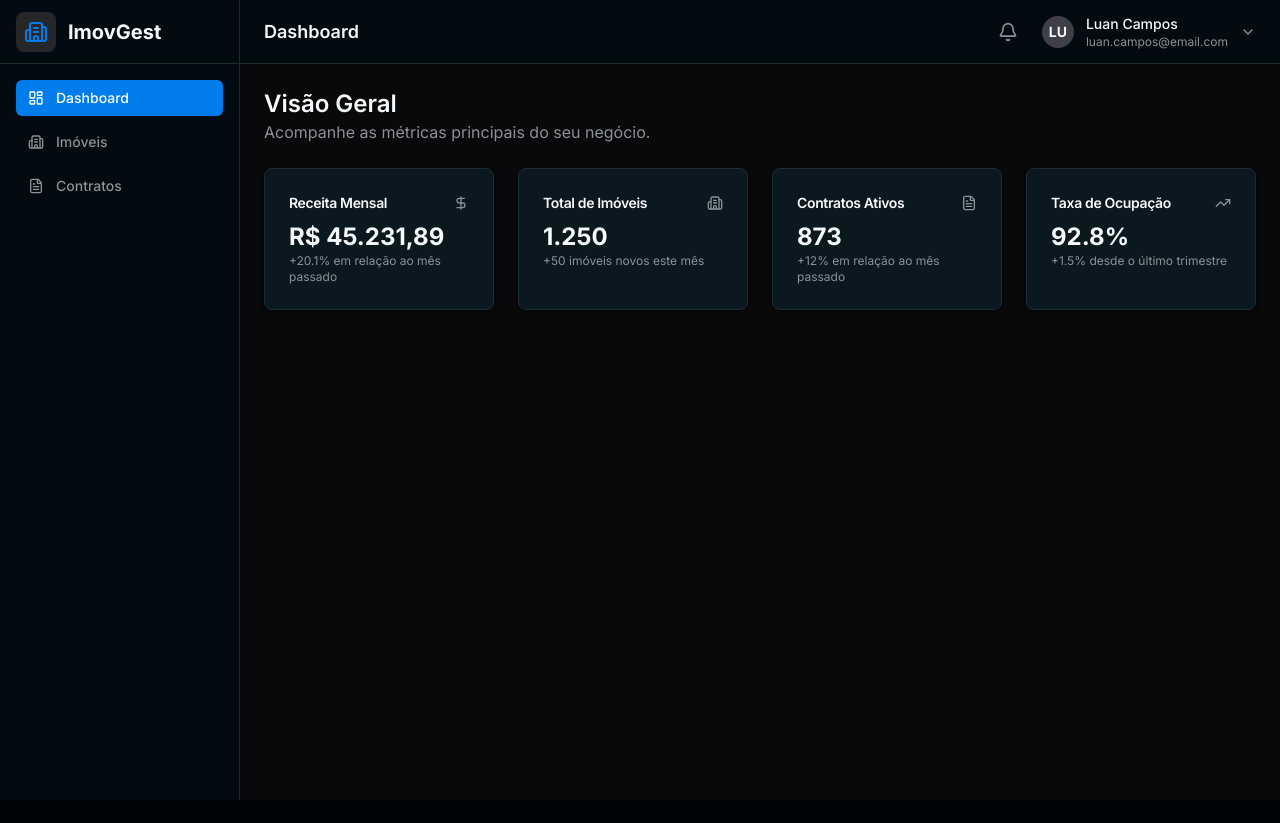
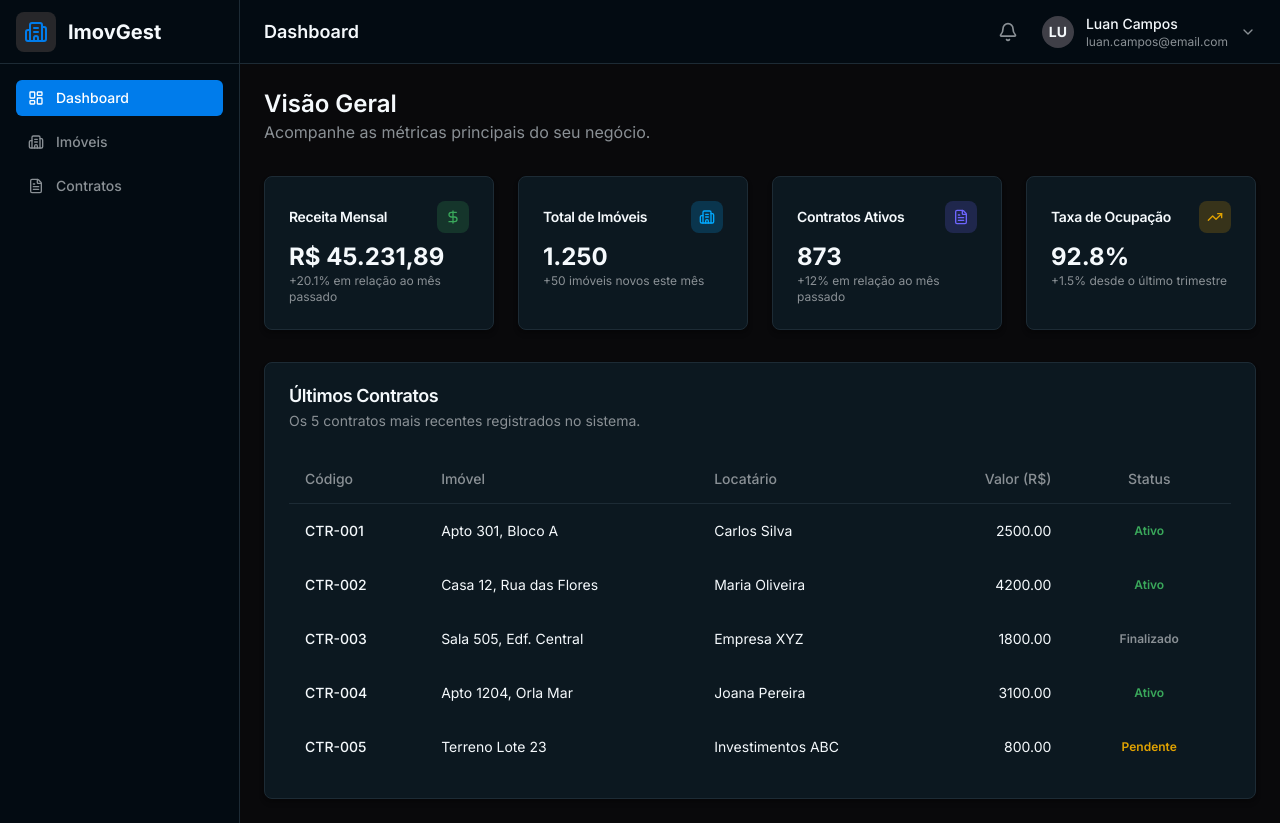
Before and after one commit to luanfcampos/gestao-imobiliaria, a Next.js app: page /dashboard in a window 1280 px wide. Before the commit the page ends 800 px from the top, so only its background shows below. Built offline with nearby package versions, Linux system fonts and the light colour scheme.

Commit message:
Adiciona novo componente de tabela para exibir os últimos contratos e refatora a seção de métricas no Dashboard para utilizar dados dinâmicos.

```diff
--- a/src/app/dashboard/page.tsx
+++ b/src/app/dashboard/page.tsx
@@ -5,70 +5,125 @@ import {
   CardHeader,
   CardTitle,
 } from "@/components/ui/Card";
+import {
+  Table,
+  TableBody,
+  TableCell,
+  TableHead,
+  TableHeader,
+  TableRow,
+} from "@/components/ui/Table";
+import { Badge } from "@/components/ui/Badge";
 import { DollarSign, Building2, FileText, TrendingUp } from "lucide-react";
+
+const kpiData = [
+  {
+    title: "Receita Mensal",
+    value: "R$ 45.231,89",
+    change: "+20.1% em relação ao mês passado",
+    icon: DollarSign,
+    iconBgColor: "bg-[var(--color-success)]/20",
+    iconColor: "text-[var(--color-success)]",
+  },
+  {
+    title: "Total de Imóveis",
+    value: "1.250",
+    change: "+50 imóveis novos este mês",
+    icon: Building2,
+    iconBgColor: "bg-[var(--color-info)]/20",
+    iconColor: "text-[var(--color-info)]",
+  },
+  {
+    title: "Contratos Ativos",
+    value: "873",
+    change: "+12% em relação ao mês passado",
+    icon: FileText,
+    iconBgColor: "bg-[oklch(60%_0.22_280)]/20",
+    iconColor: "text-[oklch(60%_0.22_280)]",
+  },
+  {
+    title: "Taxa de Ocupação",
+    value: "92.8%",
+    change: "+1.5% desde o último trimestre",
+    icon: TrendingUp,
+    iconBgColor: "bg-[var(--color-alert)]/20",
+    iconColor: "text-[var(--color-alert)]",
+  },
+];
+
+const lastContracts = [
+    { id: 'CTR-001', imovel: 'Apto 301, Bloco A', locatario: 'Carlos Silva', valor: 2500, status: 'Ativo' },
+    { id: 'CTR-002', imovel: 'Casa 12, Rua das Flores', locatario: 'Maria Oliveira', valor: 4200, status: 'Ativo' },
+    { id: 'CTR-003', imovel: 'Sala 505, Edf. Central', locatario: 'Empresa XYZ', valor: 1800, status: 'Finalizado' },
+    { id: 'CTR-004', imovel: 'Apto 1204, Orla Mar', locatario: 'Joana Pereira', valor: 3100, status: 'Ativo' },
+    { id: 'CTR-005', imovel: 'Terreno Lote 23', locatario: 'Investimentos ABC', valor: 800, status: 'Pendente' },
+]
 
 export default function DashboardPage() {
   return (
-    <div className="space-y-6">
+    <div className="space-y-8">
       <div>
-        <h1 className="text-2xl font-bold">Visão Geral</h1>
+        <h1 className="text-2xl">Visão Geral</h1>
         <p className="text-[var(--color-text-secondary)]">
           Acompanhe as métricas principais do seu negócio.
         </p>
       </div>
 
       <div className="grid gap-6 md:grid-cols-2 lg:grid-cols-4">
-        <Card>
+        {kpiData.map((kpi) => (
+          <Card key={kpi.title}>
             <CardHeader className="flex flex-row items-center justify-between space-y-0 pb-2">
-            <CardTitle className="text-sm font-medium">Receita Mensal</CardTitle>
-            <DollarSign className="h-4 w-4 text-[var(--color-text-secondary)]" />
+              <CardTitle className="text-sm font-medium">{kpi.title}</CardTitle>
+              <div className={`p-2 rounded-lg ${kpi.iconBgColor}`}>
+                <kpi.icon className={`h-4 w-4 ${kpi.iconColor}`} />
+              </div>
             </CardHeader>
             <CardContent>
-            <div className="text-2xl font-bold">R$ 45.231,89</div>
+              <div className="text-2xl font-bold">{kpi.value}</div>
               <p className="text-xs text-[var(--color-text-secondary)]">
-              +20.1% em relação ao mês passado
+                {kpi.change}
               </p>
             </CardContent>
           </Card>
+        ))}
+      </div>
+
       <Card>
-          <CardHeader className="flex flex-row items-center justify-between space-y-0 pb-2">
-            <CardTitle className="text-sm font-medium">Total de Imóveis</CardTitle>
-            <Building2 className="h-4 w-4 text-[var(--color-text-secondary)]" />
+        <CardHeader>
+            <CardTitle>Últimos Contratos</CardTitle>
+            <CardDescription>
+                Os 5 contratos mais recentes registrados no sistema.
+            </CardDescription>
         </CardHeader>
         <CardContent>
-            <div className="text-2xl font-bold">1.250</div>
-            <p className="text-xs text-[var(--color-text-secondary)]">
-              +50 imóveis novos este mês
-            </p>
-          </CardContent>
-        </Card>
-        <Card>
-          <CardHeader className="flex flex-row items-center justify-between space-y-0 pb-2">
-            <CardTitle className="text-sm font-medium">Contratos Ativos</CardTitle>
-            <FileText className="h-4 w-4 text-[var(--color-text-secondary)]" />
-          </CardHeader>
-          <CardContent>
-            <div className="text-2xl font-bold">873</div>
-            <p className="text-xs text-[var(--color-text-secondary)]">
-              +12% em relação ao mês passado
-            </p>
-          </CardContent>
-        </Card>
-        <Card>
-          <CardHeader className="flex flex-row items-center justify-between space-y-0 pb-2">
-            <CardTitle className="text-sm font-medium">Taxa de Ocupação</CardTitle>
-            <TrendingUp className="h-4 w-4 text-[var(--color-text-secondary)]" />
-          </CardHeader>
-          <CardContent>
-            <div className="text-2xl font-bold">92.8%</div>
-            <p className="text-xs text-[var(--color-text-secondary)]">
-              +1.5% desde o último trimestre
-            </p>
+            <Table>
+                <TableHeader>
+                    <TableRow className="border-b-[var(--color-border)]">
+                        <TableHead className="text-[var(--color-text-secondary)]">Código</TableHead>
+                        <TableHead className="text-[var(--color-text-secondary)]">Imóvel</TableHead>
+                        <TableHead className="text-[var(--color-text-secondary)]">Locatário</TableHead>
+                        <TableHead className="text-right text-[var(--color-text-secondary)]">Valor (R$)</TableHead>
+                        <TableHead className="text-center text-[var(--color-text-secondary)]">Status</TableHead>
+                    </TableRow>
+                </TableHeader>
+                <TableBody>
+                    {lastContracts.map(contract => (
+                        <TableRow key={contract.id} className="border-b-0">
+                            <TableCell className="font-medium">{contract.id}</TableCell>
+                            <TableCell>{contract.imovel}</TableCell>
+                            <TableCell>{contract.locatario}</TableCell>
+                            <TableCell className="text-right">{contract.valor.toFixed(2)}</TableCell>
+                            <TableCell className="text-center">
+                                <Badge variant={
+                                    contract.status === 'Ativo' ? 'emerald' : contract.status === 'Finalizado' ? 'zinc' : 'amber'
+                                }>{contract.status}</Badge>
+                            </TableCell>
+                        </TableRow>
+                    ))}
+                </TableBody>
+            </Table>
         </CardContent>
       </Card>
     </div>
-
-      {/* Aqui poderia entrar um gráfico ou uma tabela de atividades recentes */}
-    </div>
   );
 }
--- a/src/app/globals.css
+++ b/src/app/globals.css
@@ -17,6 +17,7 @@
   --color-alert: oklch(75% 0.18 85); /* Equivalent to amber-500 */
   --color-info: oklch(70% 0.18 240); /* Equivalent to blue-400 */
   --color-neutral: oklch(65% 0.01 240); /* Equivalent to zinc-400 */
+  --color-violet: oklch(60% 0.22 280); /* Equivalent to violet-500 */
 
   --shadow-color: 220 3% 5%; /* For shadow-black/20 */
   --shadow-strength: 10%;
```
Lines whose indentation alone changed are shown as unchanged.
